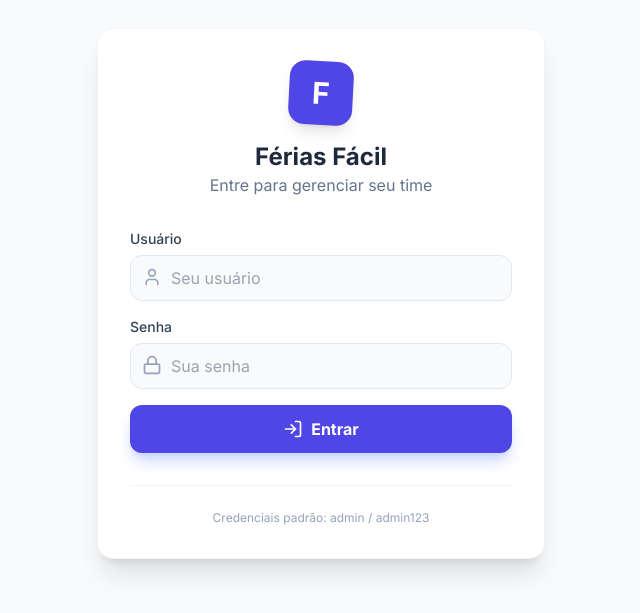
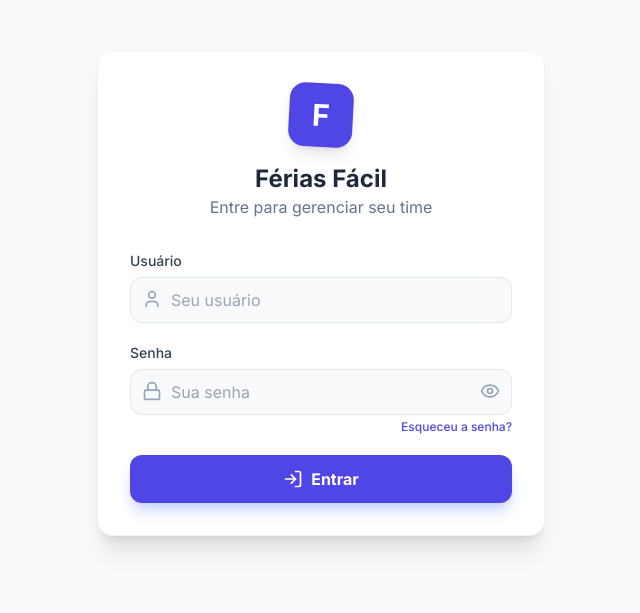
Before and after one commit to felipevox5-beep/feriasfacil, a React (Vite) app: page / in a window 1280 px wide. Shown: the part 107-720 px from the top of the page, without its empty margins (319-959 px from the left). Built offline with nearby package versions, Linux system fonts and the light colour scheme.

Commit message:
feat(ui): improve login screen and add debug logs

```diff
--- a/components/Login.tsx
+++ b/components/Login.tsx
@@ -1,5 +1,5 @@
 import React, { useState } from 'react';
-import { Lock, User, LogIn } from 'lucide-react';
+import { Lock, User, LogIn, Eye, EyeOff } from 'lucide-react';
 
 interface LoginProps {
     onLogin: (token: string, username: string) => void;
@@ -8,6 +8,7 @@ interface LoginProps {
 const Login: React.FC<LoginProps> = ({ onLogin }) => {
     const [username, setUsername] = useState('');
     const [password, setPassword] = useState('');
+    const [showPassword, setShowPassword] = useState(false);
     const [loading, setLoading] = useState(false);
     const [error, setError] = useState('');
 
@@ -37,6 +38,11 @@ const Login: React.FC<LoginProps> = ({ onLogin }) => {
         }
     };
 
+    const handleForgotPassword = (e: React.MouseEvent) => {
+        e.preventDefault();
+        alert('Funcionalidade de recuperação de senha será enviada por e-mail em breve.');
+    };
+
     return (
         <div className="min-h-screen bg-slate-50 dark:bg-slate-900 flex items-center justify-center p-4">
             <div className="bg-white dark:bg-slate-800 rounded-2xl shadow-xl w-full max-w-md p-8 border border-slate-100 dark:border-slate-700">
@@ -55,7 +61,7 @@ const Login: React.FC<LoginProps> = ({ onLogin }) => {
                     </div>
                 )}
 
-                <form onSubmit={handleSubmit} className="space-y-4">
+                <form onSubmit={handleSubmit} className="space-y-5">
                     <div>
                         <label className="block text-sm font-medium text-slate-700 dark:text-slate-300 mb-1.5">Usuário</label>
                         <div className="relative">
@@ -76,13 +82,25 @@ const Login: React.FC<LoginProps> = ({ onLogin }) => {
                         <div className="relative">
                             <Lock className="absolute left-3 top-3 w-5 h-5 text-slate-400" />
                             <input
-                                type="password"
-                                className="w-full pl-10 pr-4 py-2.5 bg-slate-50 dark:bg-slate-900 border border-slate-200 dark:border-slate-700 rounded-xl focus:ring-2 focus:ring-indigo-500 dark:focus:ring-indigo-400 outline-none transition-all dark:text-white"
+                                type={showPassword ? "text" : "password"}
+                                className="w-full pl-10 pr-12 py-2.5 bg-slate-50 dark:bg-slate-900 border border-slate-200 dark:border-slate-700 rounded-xl focus:ring-2 focus:ring-indigo-500 dark:focus:ring-indigo-400 outline-none transition-all dark:text-white"
                                 placeholder="Sua senha"
                                 value={password}
                                 onChange={(e) => setPassword(e.target.value)}
                                 required
                             />
+                            <button
+                                type="button"
+                                onClick={() => setShowPassword(!showPassword)}
+                                className="absolute right-3 top-3 text-slate-400 hover:text-slate-600 dark:hover:text-slate-300 transition-colors"
+                            >
+                                {showPassword ? <EyeOff className="w-5 h-5" /> : <Eye className="w-5 h-5" />}
+                            </button>
+                        </div>
+                        <div className="flex justify-end mt-1">
+                            <button onClick={handleForgotPassword} className="text-xs font-medium text-indigo-600 dark:text-indigo-400 hover:text-indigo-800 dark:hover:text-indigo-300 transition-colors">
+                                Esqueceu a senha?
+                            </button>
                         </div>
                     </div>
 
@@ -101,10 +119,6 @@ const Login: React.FC<LoginProps> = ({ onLogin }) => {
                         )}
                     </button>
                 </form>
-
-                <div className="mt-8 pt-6 border-t border-slate-100 dark:border-slate-700 text-center">
-                    <p className="text-xs text-slate-400">Credenciais padrão: admin / admin123</p>
-                </div>
             </div>
         </div>
     );
```
Also changed, not shown: 1 other file (tests, documents, lock files or other folders).
